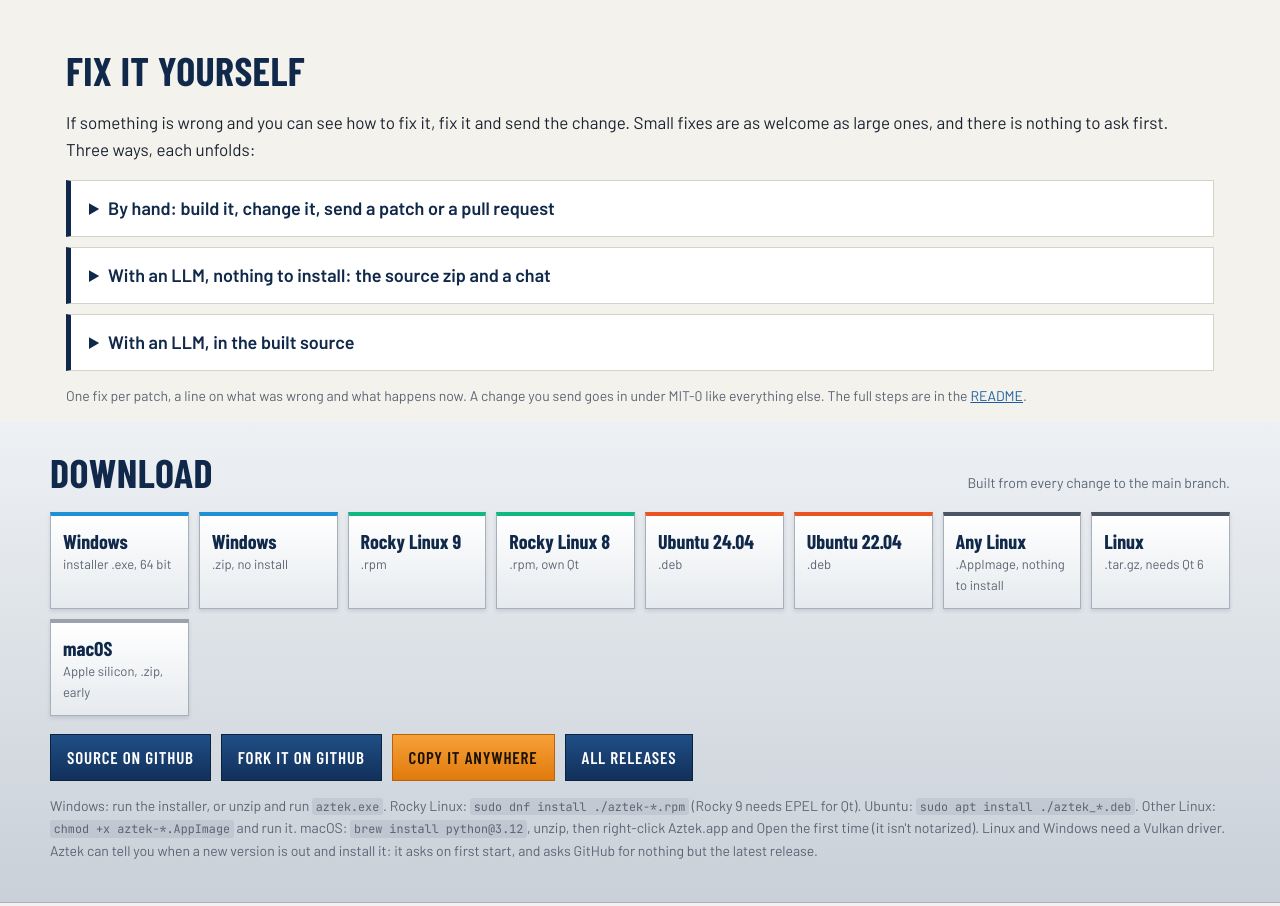
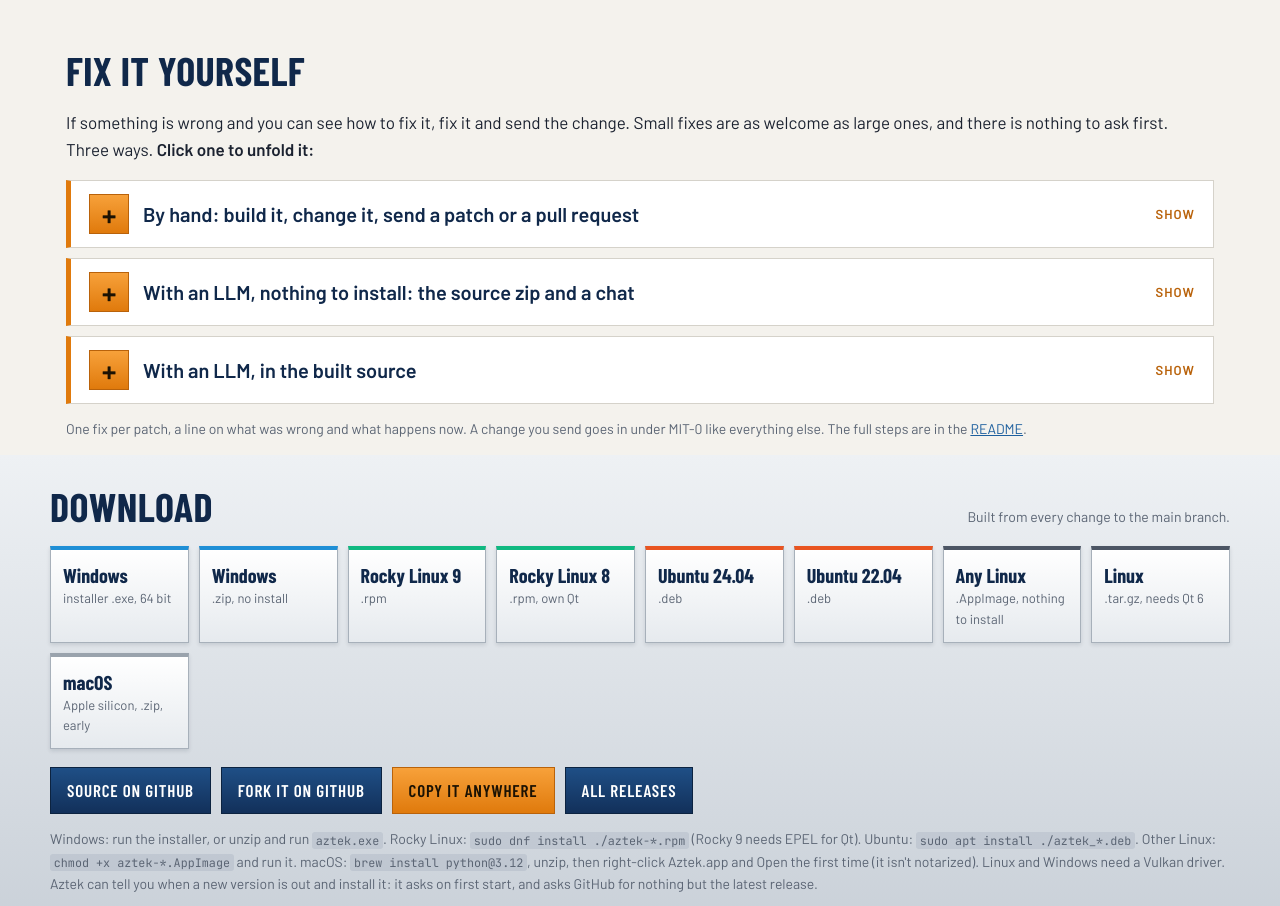
Before and after one commit to srlegrand/Aztek, a plain HTML site: page site/index.html in a window 1280 px wide. Shown: the part 1755-2661 px from the top of the page. Drawn offline with nearby package versions, Linux system fonts and the light colour scheme; no server answers; files whose address does not match are found by name.

Commit message:
Fix it yourself: larger fold handles

```diff
--- a/site/index.html
+++ b/site/index.html
@@ -62,7 +62,7 @@
 <section class="fix" id="fix">
   <h2>Fix it yourself</h2>
   <p>If something is wrong and you can see how to fix it, fix it and send the change. Small fixes are as welcome as
-    large ones, and there is nothing to ask first. Three ways, each unfolds:</p>
+    large ones, and there is nothing to ask first. Three ways. <strong>Click one to unfold it:</strong></p>
   <details>
   <summary>By hand: build it, change it, send a patch or a pull request</summary>
   <ol>
--- a/site/style.css
+++ b/site/style.css
@@ -248,8 +248,19 @@ figcaption b { text-transform: uppercase; letter-spacing: 0.06em; color: var(--c
 .fix li pre { margin: 8px 0 0; }
 .fix li pre code { background: none; padding: 0; }
 .fix h3 { color: var(--navy); margin-top: 26px; }
-.fix details { background: var(--white); border: 1px solid var(--rule); border-left: 5px solid var(--navy); margin: 10px 0; padding: 0 18px; }
-.fix summary { cursor: pointer; padding: 13px 0; font-weight: 700; color: var(--navy); font-size: 18px; }
+.fix details { background: var(--white); border: 1px solid var(--rule); border-left: 5px solid #e07a0c; margin: 10px 0; padding: 0 18px; }
+.fix summary { cursor: pointer; padding: 13px 0; font-weight: 700; color: var(--navy); font-size: 20px; list-style: none; display: flex; align-items: center; gap: 14px; }
+.fix summary::-webkit-details-marker { display: none; }
+/* The fold's handle: an orange button, a plus that turns to a minus when open. */
+.fix summary::before {
+  content: "+"; flex: none; width: 38px; height: 38px; display: grid; place-items: center;
+  background: linear-gradient(#f7a13a, #e07a0c); border: 1px solid #b9620a; color: #1b1203;
+  font-size: 30px; font-weight: 800; line-height: 1;
+}
+.fix details[open] > summary::before { content: "\2212"; }
+.fix summary:hover::before { background: linear-gradient(#ffb357, #ee8a1c); }
+.fix summary::after { content: "Show"; margin-left: auto; font-size: 13px; letter-spacing: 0.08em; text-transform: uppercase; color: #b9620a; }
+.fix details[open] > summary::after { content: "Hide"; }
 .fix details[open] { padding-bottom: 14px; }
 .fix details[open] summary { border-bottom: 1px solid var(--rule); margin-bottom: 14px; }
 .os-grid { display: grid; grid-template-columns: repeat(3, minmax(0, 1fr)); gap: 14px; margin: 10px 0 12px; }
```
Also changed, not shown: 1 other file.
